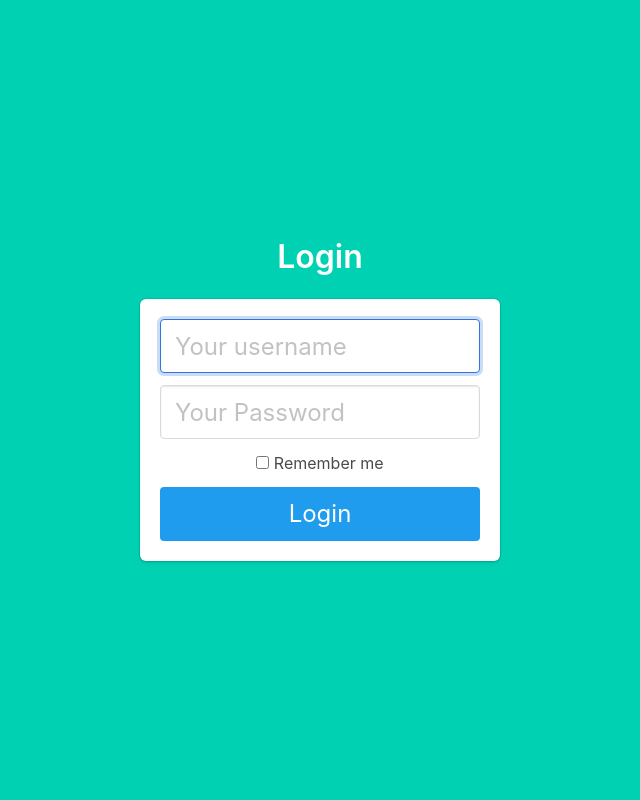
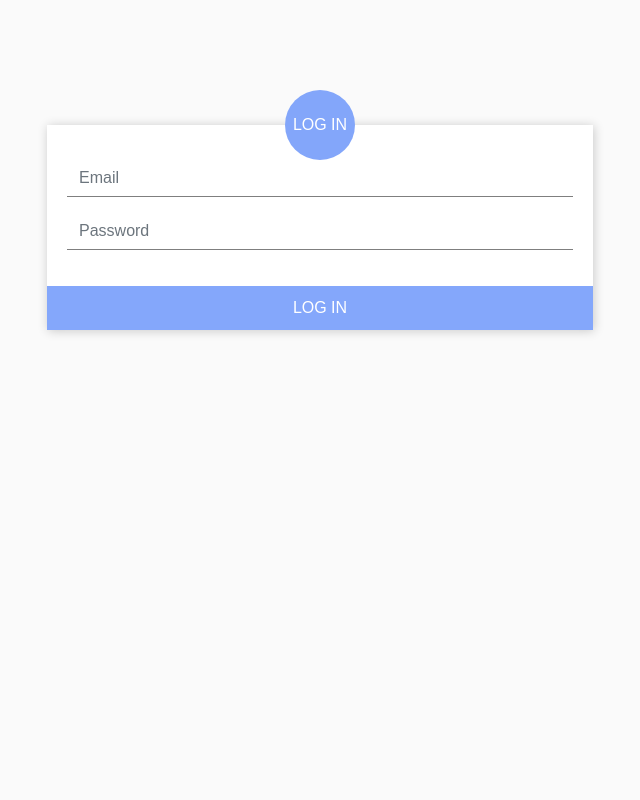
Before and after one commit to Svesh1-800/FlaskCrudRequestManager, a Python web app: template auth/templates/auth/login.html in a window 1280 px wide. Shown: the whole page, without its empty margins (320-960 px from the left). Run offline with Jinja, Linux system fonts and the light colour scheme; the template is opened without the code that fills it, so the values that code supplies are empty; some libraries are stand-ins or nearby versions.

Commit message:
new temp for login page

```diff
--- /dev/null
+++ b/auth/static/css/auth.css
@@ -0,0 +1,70 @@
+
+body {
+  background: rgba(0,0,0,0.02);
+  font-family: 'Source Sans Pro', sans-serif;
+padding-top:90px;
+}
+.container {
+
+}
+
+.form-inputs {
+  background: #FFF;
+  padding-top: 35px !important;
+  padding: 20px;
+}
+
+.form-inputs input {
+  border:none;
+  border-bottom:1px solid rgba(0,0,0,0.5);
+  border-radius: 0;
+  box-shadow: none;
+
+}
+
+.form-inputs input:focus {
+  box-shadow: none;
+
+}
+
+#btn-submit {
+  width: 100%;
+  background: rgba(103,147,252,0.8);
+  border:none;
+  color: #FFF;
+  padding-top: 10px;
+  padding-bottom: 10px;
+  text-transform: uppercase;
+  font-family: 'Source Sans Pro', sans-serif;
+}
+
+#btn-submit:hover {
+  background: rgba(103,147,252,0.9);
+}
+
+#form-login {
+  box-shadow: 1px 1px 10px rgba(0, 0, 0, 0.2);
+  margin-top: -35px;
+
+}
+
+.title {
+  width: 70px;
+  position: relative;
+
+  margin: 0 auto;
+
+  text-align: center;
+  border-radius: 100px;
+  height: 70px;
+  text-transform: uppercase;
+  background: #83a6fa;
+  color: #FFF;
+
+}
+
+.title p {
+  position: relative;
+  top: 50%;
+    transform: translateY(-50%);
+}
--- a/auth/templates/auth/base.html
+++ b/auth/templates/auth/base.html
@@ -6,20 +6,17 @@
     <meta http-equiv="X-UA-Compatible" content="IE=edge">
     <meta name="viewport" content="width=device-width, initial-scale=1">
     <title>Flask Auth Example</title>
-    <link rel="stylesheet" href="https://cdnjs.cloudflare.com/ajax/libs/bulma/0.7.2/css/bulma.min.css" />
+    <link href="{{ url_for('table.static',filename='css/bootstrap.min.css')}}" rel="stylesheet"/>
+    <link href="{{ url_for('auth.static',filename='css/auth.css')}}" rel="stylesheet"/>
 </head>
 
 <body>
-    <section class="hero is-primary is-fullheight">
 
-
-        <div class="hero-body">
-            <div class="container has-text-centered">
                {% block content %}
                {% endblock %}
-            </div>
-        </div>
-    </section>
+
+    <script src="{{ url_for('table.static',filename='js/jquery-3.2.1.min.js')}}"></script>
+    <script src="{{ url_for('table.static',filename='js/bootstrap.min.js')}}"></script>
 </body>
 
 </html>
--- a/auth/templates/auth/login.html
+++ b/auth/templates/auth/login.html
@@ -1,29 +1,27 @@
 {% extends "auth/base.html" %}
 
 {% block content %}
-<div class="column is-4 is-offset-4">
-    <h3 class="title">Login</h3>
-    <div class="box">
-        <form method="POST" action="/login">
-            <div class="field">
-                <div class="control">
-                    <input class="input is-large" type="text" name="name" placeholder="Your username" autofocus="">
+<div class="container">
+    <div class="row d-flex justify-content-center">
+        <div class="col-xl-6 login-form">
+            <div class="title">
+                <p>Log in</p>
+            </div>
+            <form id="form-login">
+
+                <div class="form-inputs">
+                    <p>
+                        <input type="text" class="form-control" placeholder="Email" autocomplete="off">
+                    </p>
+                    <p>
+                        <input type="password" class="form-control" placeholder="Password" autocomplete="off">
+                    </p>
                 </div>
-            </div>
-
-            <div class="field">
-                <div class="control">
-                    <input class="input is-large" type="password" name="password" placeholder="Your Password">
-                </div>
-            </div>
-            <div class="field">
-                <label class="checkbox">
-                    <input type="checkbox">
-                    Remember me
-                </label>
-            </div>
-            <button class="button is-block is-info is-large is-fullwidth">Login</button>
-        </form>
+                <input type="submit" value="Log in" id="btn-submit">
+            </form>
+        </div>
     </div>
 </div>
+
+
 {% endblock %}
--- a/auth/views.py
+++ b/auth/views.py
@@ -3,7 +3,7 @@ from database import db
 from .models import User
 from flask_login import login_user, login_required, logout_user
 
-auth = Blueprint('auth', __name__,template_folder='templates')
+auth = Blueprint('auth', __name__,template_folder='templates',static_folder='static',static_url_path='/auth/static')
 
 @auth.route('/login', methods=['POST','GET'])
 def login():
```
